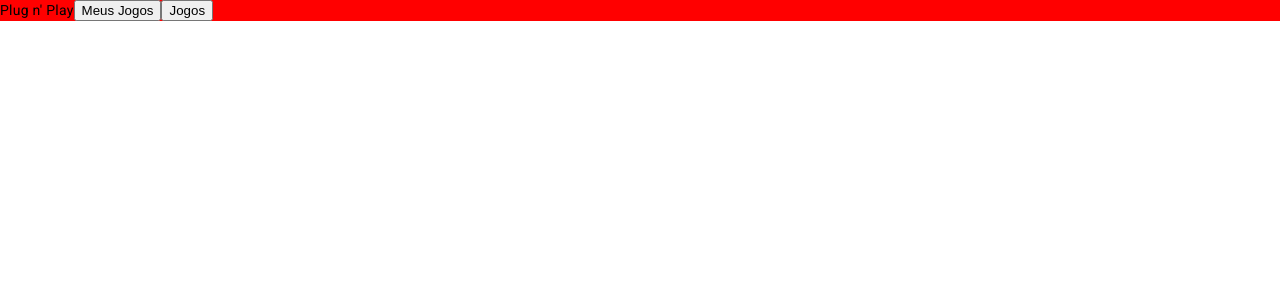
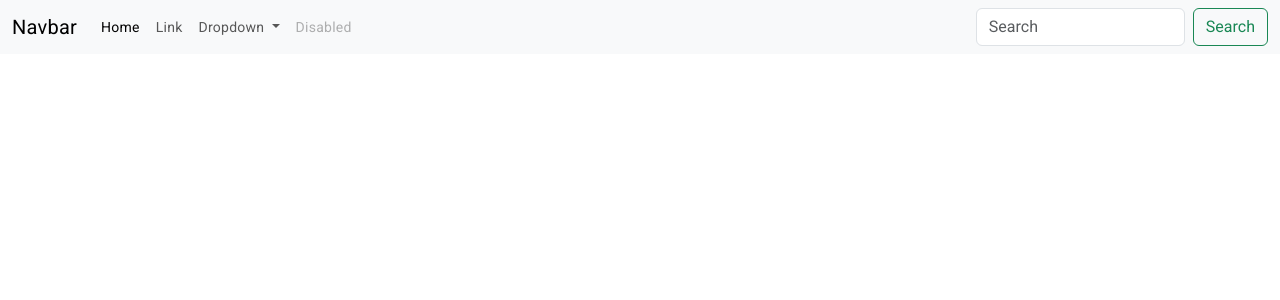
Before and after one commit to GustavoBenedito/Plug-n-Play---FrontEnd, an Angular app: page / in a window 1280 px wide. Shown: the top 300 px of the page. Built offline with nearby package versions, Linux system fonts and the light colour scheme.

Commit message:
create Navbar

```diff
--- a/angular.json
+++ b/angular.json
@@ -30,11 +30,12 @@
               "src/assets"
             ],
             "styles": [
+              "./node_modules/bootstrap/dist/css/bootstrap.min.css",
               "@angular/material/prebuilt-themes/deeppurple-amber.css",
               "src/styles.scss"
             ],
             "scripts": [
-              "node_modules/bootstrap/dist/js/bootstrap.min.js"
+              "./node_modules/bootstrap/dist/js/bootstrap.bundle.min.js"
             ],
             "server": "src/main.server.ts",
             "prerender": true,
--- a/package.json
+++ b/package.json
@@ -25,6 +25,7 @@
     "@angular/ssr": "^17.2.2",
     "bootstrap": "^5.3.3",
     "express": "^4.18.2",
+    "node-sass": "^9.0.0",
     "rxjs": "~7.8.0",
     "tslib": "^2.3.0",
     "zone.js": "~0.14.3"
--- a/src/app/components/home/home.component.html
+++ b/src/app/components/home/home.component.html
@@ -8,7 +8,5 @@
 contato
 perfil do usuario -->
 <header>
-    <span>Plug n' Play</span>
-    <button>Meus Jogos</button>
-    <button>Jogos</button>
+    <app-navbar></app-navbar>
 </header>
--- /dev/null
+++ b/src/app/components/home/navbar/navbar.component.html
@@ -0,0 +1,43 @@
+<!-- <span>Plug n' Play</span>
+<button>Meus Jogos</button>
+<button>Jogos</button> -->
+<nav class="navbar navbar-expand-lg bg-body-tertiary">
+    <div class="container-fluid">
+        <a class="navbar-brand" href="#">Navbar</a>
+        <button class="navbar-toggler" type="button" data-bs-toggle="collapse" data-bs-target="#navbarSupportedContent"
+            aria-controls="navbarSupportedContent" aria-expanded="false" aria-label="Toggle navigation">
+            <span class="navbar-toggler-icon"></span>
+        </button>
+        <div class="collapse navbar-collapse" id="navbarSupportedContent">
+            <ul class="navbar-nav me-auto mb-2 mb-lg-0">
+                <li class="nav-item">
+                    <a class="nav-link active" aria-current="page" href="#">Home</a>
+                </li>
+                <li class="nav-item">
+                    <a class="nav-link" href="#">Link</a>
+                </li>
+                <li class="nav-item dropdown">
+                    <a class="nav-link dropdown-toggle" href="#" role="button" data-bs-toggle="dropdown"
+                        aria-expanded="false">
+                        Dropdown
+                    </a>
+                    <ul class="dropdown-menu">
+                        <li><a class="dropdown-item" href="#">Action</a></li>
+                        <li><a class="dropdown-item" href="#">Another action</a></li>
+                        <li>
+                            <hr class="dropdown-divider" />
+                        </li>
+                        <li><a class="dropdown-item" href="#">Something else here</a></li>
+                    </ul>
+                </li>
+                <li class="nav-item">
+                    <a class="nav-link disabled" aria-disabled="true">Disabled</a>
+                </li>
+            </ul>
+            <form class="d-flex" role="search">
+                <input class="form-control me-2" type="search" placeholder="Search" aria-label="Search" />
+                <button class="btn btn-outline-success" type="submit">Search</button>
+            </form>
+        </div>
+    </div>
+</nav>
--- a/src/styles.scss
+++ b/src/styles.scss
@@ -1,3 +1,4 @@
+@import '~bootstrap/scss/bootstrap';
 *{
     margin: 0;
 }
```
Also changed, not shown: src/app/components/home/home.component.ts (+6 -5 lines), src/app/components/home/navbar/navbar.component.ts (added, +12 -0 lines), src/app/components/home/navbar/navbar.component.scss (added), 2 other files (tests, documents, lock files or other folders).
